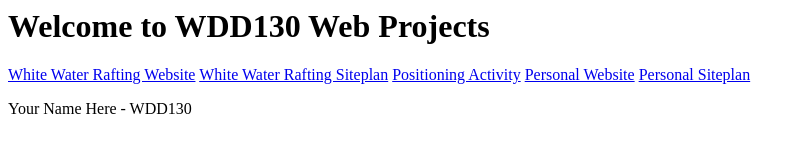
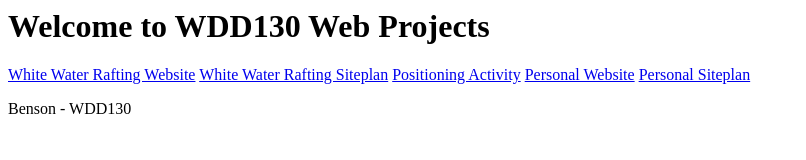
Before and after one commit to efffectery/wdd130, a plain HTML site: page index.html in a window 1280 px wide. Shown: the whole page, without its empty margins (0-806 px from the left). Drawn offline with Linux system fonts and the light colour scheme.

Commit message:
welcome page

```diff
--- a/index.html
+++ b/index.html
@@ -6,4 +6,4 @@
   <a href="#">Personal Website</a>
   <a href="#">Personal Siteplan</a>
 </nav>
-<p>Your Name Here - WDD130</p>
+<p>Benson - WDD130</p>
```
